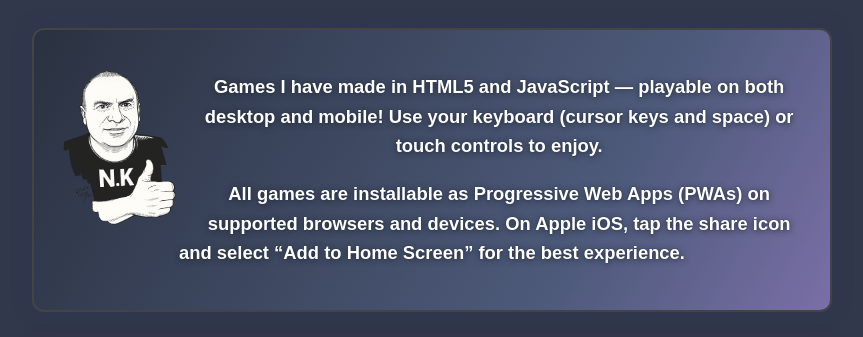
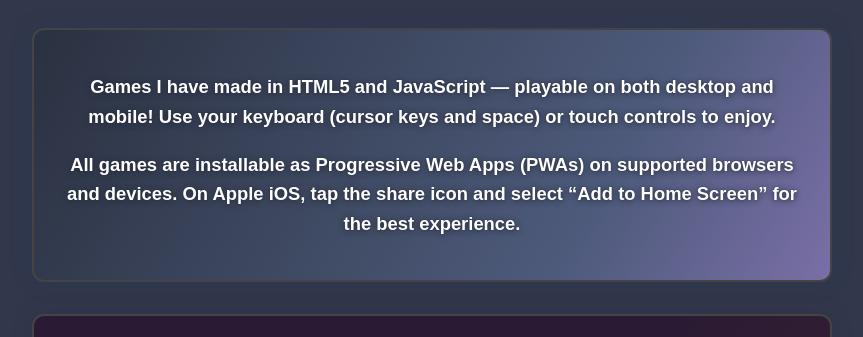
Before and after one commit to korovatron/korovatron.github.io, a plain HTML site: page index.html in a window 1280 px wide. Shown: the part 396-733 px from the top of the page, without its empty margins (208-1071 px from the left). Drawn offline with Linux system fonts and the light colour scheme.

Commit message:
Commented out image of me in index.html

```diff
--- a/index.html
+++ b/index.html
@@ -227,8 +227,10 @@
         <img src="logo.png" alt="Page Logo" style="width:80%;height:auto;display:block;margin:0 auto 2rem;">
 
         <div class="intro">
-            <img src="me_transparent.png" alt="Neil Kendall"
-                style="float:left;width:128px;height:auto;margin:1.0rem 0.4rem 0.4rem 0;">
+
+            <!-- <img src="me_transparent.png" alt="Neil Kendall"
+                style="float:left;width:128px;height:auto;margin:1.0rem 0.4rem 0.4rem 0;"> -->
+
 
             <p>Games I have made in HTML5 and JavaScript — playable on both desktop and mobile! Use your keyboard
                 (cursor keys and space) or touch controls to enjoy.</p>
```
